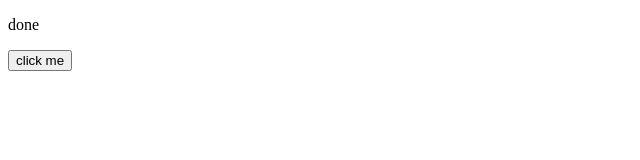
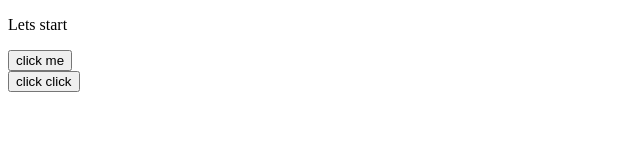
Before and after one commit to nazianeezi21/JavaScript, a plain HTML site: page start.html in a window 1280 px wide. Both pictures are taken after a click on the button "click me". Shown: the whole page, without its empty margins (0-640 px from the left). Drawn offline with Linux system fonts and the light colour scheme.

Commit message:
2nd commit

```diff
--- a/start.html
+++ b/start.html
@@ -8,6 +8,16 @@
 </head>
 <body>
     <p id="demo">Lets start </p>
-    <button onclick="document.getElementById('demo').innerHTML='done'">click me</button>
+    <button onclick="commentOpt()">click me</button>
+    <form>
+        <span id="frm_elememt"></span>
+    </form>
+    <script>
+        function commentOpt(){
+            var data = "<button>click click</button>";
+            document.getElementById("frm_elememt").innerHTML=data;
+            console.log("i m in function");
+        }
+    </script>
 </body>
 </html>
```
Also changed, not shown: 1 other file.
